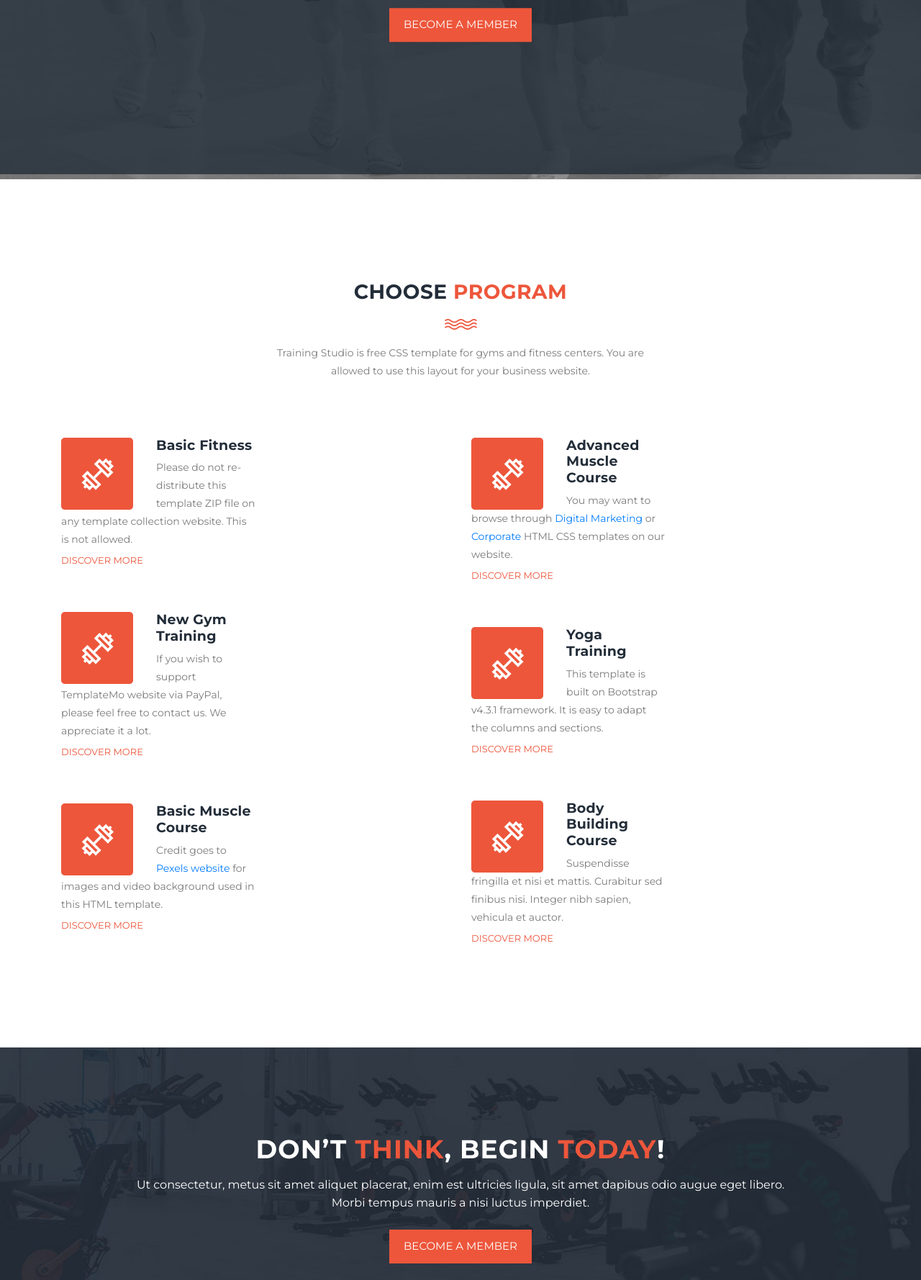
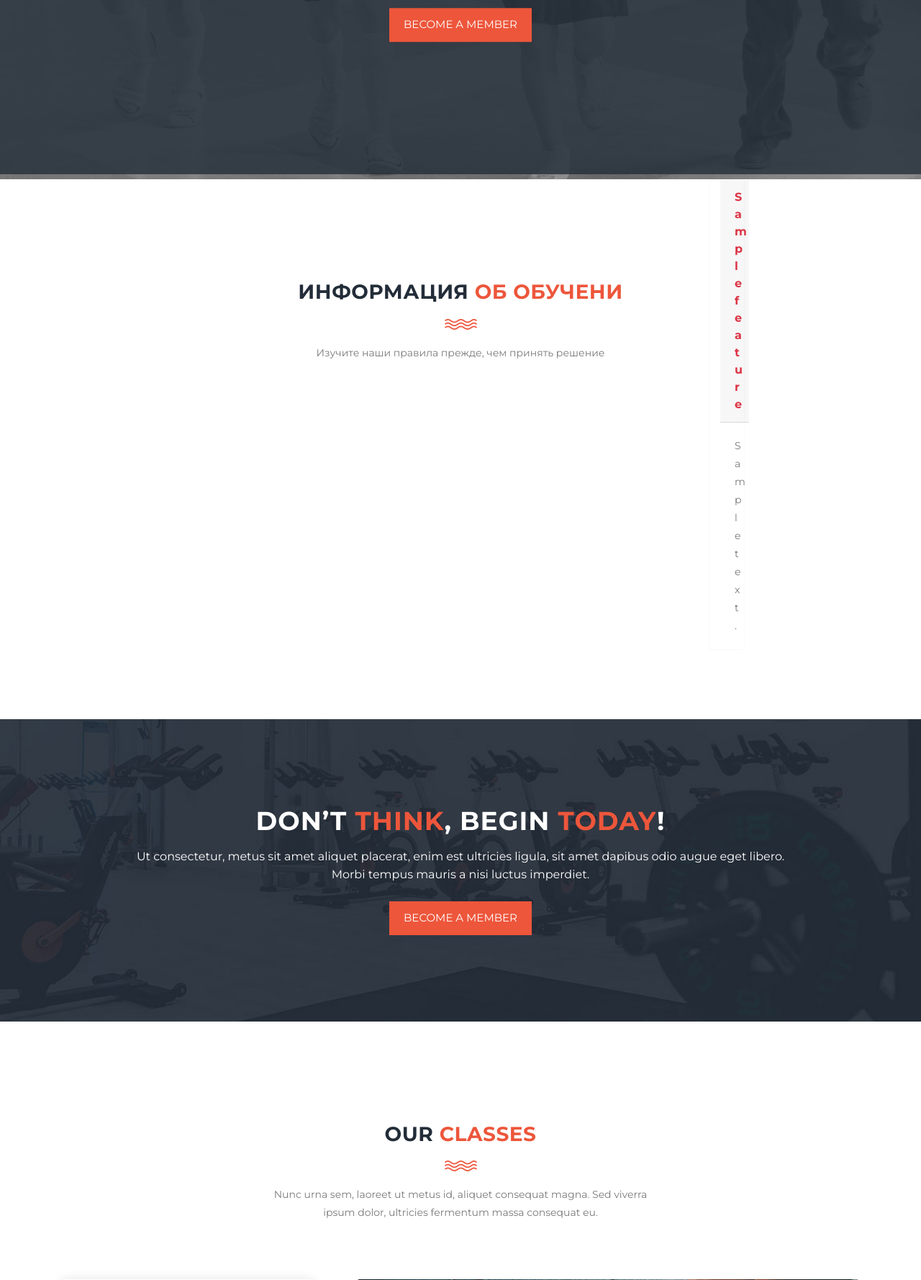
Before and after one commit to GreatRaksin/Django_school_site, a Django app: page / in a window 1280 px wide. Shown: the part 551-2329 px from the top of the page at 72% size. Run offline with Django 3.2, Linux system fonts and the light colour scheme; tables that the repository leaves empty hold one stand-in row (values such as "Sample post"); some libraries are stand-ins or nearby versions.

Commit message:
Adding features

```diff
--- a/school/models.py
+++ b/school/models.py
@@ -74,7 +74,7 @@
                             default='static/site/images/tutor_default.jpg',
                             upload_to='icons_features')
     title = models.CharField('Фишка', max_length=100, blank=True, null=True, db_index=True)
-    text = models.CharField('Текст фишки', max_length=300, blank=True, null=True, db_index=True)
+    text = models.TextField('Текст фишки', max_length=300, blank=True, null=True, db_index=True)
     is_active = models.BooleanField('Активно', db_index=True, blank=True, null=True, default=False)
 
     class Meta:
@@ -83,4 +83,4 @@
         verbose_name_plural = 'Фишки'
 
     def __str__(self):
-        return self.name
+        return self.title
--- a/school/views.py
+++ b/school/views.py
@@ -1,11 +1,13 @@
 from django.shortcuts import render
-from .models import Tutor
+from .models import Tutor, Features
 from .forms import TutorSelectForm
 
 
 # Create your views here.
 def index(request):
-    return render(request, 'index.html', {'title': 'Z'})
+    features = Features.objects.filter(is_active=True)
+    return render(request, 'index.html', {'title': 'Занятия по школьной программе в 100 баллов',
+                                          'features': features})
 
 
 def tutors(request):
--- a/templates/index.html
+++ b/templates/index.html
@@ -24,89 +24,20 @@
             <div class="row">
                 <div class="col-lg-6 offset-lg-3">
                     <div class="section-heading">
-                    <h2>Choose <em>Program</em></h2>
-                    <img src="assets/images/line-dec.png" alt="waves">
-                    <p>Training Studio is free CSS template for gyms and fitness centers. You are allowed to use this
-                       layout for your business website.</p>
+                        <h2>Информация <em>об обучени</em></h2>
+                        <img src="{% static 'site/images/line-dec.png' %}" alt="waves">
+                        <p>Изучите наши правила прежде, чем принять решение</p>
                     </div>
                 </div>
-            <div class="col-lg-6">
-                <ul class="features-items">
-                    <li class="feature-item">
-                        <div class="left-icon">
-                            <img src="{% static 'site/images/features-first-icon.png' %}" alt="First One">
+                <div class="row justify-content-around">
+                    {% for feature in features %}
+                        <div class="card border-light mb-3 col-lg-3 col-md-3 col-sm-5">
+                            <div class="card-header text-danger text-center"><b>{{ feature.title }}</b></div>
+                            <div class="card-body">
+                                <p class="card-text">{{ feature.text }}</p>
                             </div>
-                        <div class="right-content">
-                            <h4>Basic Fitness</h4>
-                            <p>Please do not re-distribute this template ZIP file on any template collection website.
-                               This is not allowed.</p>
-                            <a href="#" class="text-button">Discover More</a>
                         </div>
-                    </li>
-                    <li class="feature-item">
-                        <div class="left-icon">
-                            <img src="assets/images/features-first-icon.png" alt="second one">
-                        </div>
-                        <div class="right-content">
-                            <h4>New Gym Training</h4>
-                            <p>If you wish to support TemplateMo website via PayPal, please feel free to contact us. We
-                               appreciate it a lot.</p>
-                            <a href="#" class="text-button">Discover More</a>
-                        </div>
-                    </li>
-                    <li class="feature-item">
-                        <div class="left-icon">
-                            <img src="assets/images/features-first-icon.png" alt="third gym training">
-                        </div>
-                        <div class="right-content">
-                            <h4>Basic Muscle Course</h4>
-                            <p>Credit goes to <a rel="nofollow" href="https://www.pexels.com" target="_blank">Pexels
-                                                                                                              website</a>
-                               for images and video background used in this HTML template.</p>
-                            <a href="#" class="text-button">Discover More</a>
-                        </div>
-                    </li>
-                </ul>
-            </div>
-            <div class="col-lg-6">
-                <ul class="features-items">
-                    <li class="feature-item">
-                        <div class="left-icon">
-                            <img src="assets/images/features-first-icon.png" alt="fourth muscle">
-                        </div>
-                        <div class="right-content">
-                            <h4>Advanced Muscle Course</h4>
-                            <p>You may want to browse through <a rel="nofollow"
-                                                                 href="https://templatemo.com/tag/digital-marketing"
-                                                                 target="_parent">Digital Marketing</a> or <a
-                                    href="https://templatemo.com/tag/corporate">Corporate</a> HTML CSS templates on our
-                               website.</p>
-                            <a href="#" class="text-button">Discover More</a>
-                        </div>
-                    </li>
-                    <li class="feature-item">
-                        <div class="left-icon">
-                            <img src="assets/images/features-first-icon.png" alt="training fifth">
-                        </div>
-                        <div class="right-content">
-                            <h4>Yoga Training</h4>
-                            <p>This template is built on Bootstrap v4.3.1 framework. It is easy to adapt the columns and
-                               sections.</p>
-                            <a href="#" class="text-button">Discover More</a>
-                        </div>
-                    </li>
-                    <li class="feature-item">
-                        <div class="left-icon">
-                            <img src="assets/images/features-first-icon.png" alt="gym training">
-                        </div>
-                        <div class="right-content">
-                            <h4>Body Building Course</h4>
-                            <p>Suspendisse fringilla et nisi et mattis. Curabitur sed finibus nisi. Integer nibh sapien,
-                               vehicula et auctor.</p>
-                            <a href="#" class="text-button">Discover More</a>
-                        </div>
-                    </li>
-                </ul>
+                    {% endfor %}
                 </div>
             </div>
         </div>
@@ -120,7 +51,8 @@
                 <div class="col-lg-10 offset-lg-1">
                     <div class="cta-content">
                         <h2>Don’t <em>think</em>, begin <em>today</em>!</h2>
-                    <p>Ut consectetur, metus sit amet aliquet placerat, enim est ultricies ligula, sit amet dapibus odio
+                        <p>Ut consectetur, metus sit amet aliquet placerat, enim est ultricies ligula, sit amet dapibus
+                            odio
                             augue eget libero. Morbi tempus mauris a nisi luctus imperdiet.</p>
                         <div class="main-button scroll-to-section">
                             <a href="#our-classes">Become a member</a>
@@ -140,7 +72,8 @@
                     <div class="section-heading">
                         <h2>Our <em>Classes</em></h2>
                         <img src="assets/images/line-dec.png" alt="">
-                    <p>Nunc urna sem, laoreet ut metus id, aliquet consequat magna. Sed viverra ipsum dolor, ultricies
+                        <p>Nunc urna sem, laoreet ut metus id, aliquet consequat magna. Sed viverra ipsum dolor,
+                            ultricies
                             fermentum massa consequat eu.</p>
                     </div>
                 </div>
@@ -148,7 +81,8 @@
             <div class="row" id="tabs">
                 <div class="col-lg-4">
                     <ul>
-                    <li><a href='#tabs-1'><img src="assets/images/tabs-first-icon.png" alt="">First Training Class</a>
+                        <li><a href='#tabs-1'><img src="assets/images/tabs-first-icon.png" alt="">First Training
+                            Class</a>
                         </li>
                         <li><a href='#tabs-2'><img src="assets/images/tabs-first-icon.png" alt="">Second Training
                             Class</a></a></li>
@@ -166,7 +100,8 @@
                             <h4>First Training Class</h4>
                             <p>Phasellus convallis mauris sed elementum vulputate. Donec posuere leo sed dui eleifend
                                 hendrerit. Sed suscipit suscipit erat, sed vehicula ligula. Aliquam ut sem fermentum sem
-                           tincidunt lacinia gravida aliquam nunc. Morbi quis erat imperdiet, molestie nunc ut, accumsan
+                                tincidunt lacinia gravida aliquam nunc. Morbi quis erat imperdiet, molestie nunc ut,
+                                accumsan
                                 diam.</p>
                             <div class="main-button">
                                 <a href="#">View Schedule</a>
@@ -176,8 +111,10 @@
                             <img src="assets/images/training-image-02.jpg" alt="Second Training">
                             <h4>Second Training Class</h4>
                             <p>Integer dapibus, est vel dapibus mattis, sem mauris luctus leo, ac pulvinar quam tortor a
-                           velit. Praesent ultrices erat ante, in ultricies augue ultricies faucibus. Nam tellus nibh,
-                           ullamcorper at mattis non, rhoncus sed massa. Cras quis pulvinar eros. Orci varius natoque
+                                velit. Praesent ultrices erat ante, in ultricies augue ultricies faucibus. Nam tellus
+                                nibh,
+                                ullamcorper at mattis non, rhoncus sed massa. Cras quis pulvinar eros. Orci varius
+                                natoque
                                 penatibus et magnis dis parturient montes, nascetur ridiculus mus.</p>
                             <div class="main-button">
                                 <a href="#">View Schedule</a>
@@ -187,7 +124,8 @@
                             <img src="assets/images/training-image-03.jpg" alt="Third Class">
                             <h4>Third Training Class</h4>
                             <p>Fusce laoreet malesuada rhoncus. Donec ultricies diam tortor, id auctor neque posuere sit
-                           amet. Aliquam pharetra, augue vel cursus porta, nisi tortor vulputate sapien, id scelerisque
+                                amet. Aliquam pharetra, augue vel cursus porta, nisi tortor vulputate sapien, id
+                                scelerisque
                                 felis magna id felis. Proin neque metus, pellentesque pharetra semper vel, accumsan a
                                 neque.</p>
                             <div class="main-button">
@@ -197,8 +135,10 @@
                         <article id='tabs-4'>
                             <img src="assets/images/training-image-04.jpg" alt="Fourth Training">
                             <h4>Fourth Training Class</h4>
-                        <p>Pellentesque habitant morbi tristique senectus et netus et malesuada fames ac turpis egestas.
-                           Aenean ultrices elementum odio ac tempus. Etiam eleifend orci lectus, eget venenatis ipsum
+                            <p>Pellentesque habitant morbi tristique senectus et netus et malesuada fames ac turpis
+                                egestas.
+                                Aenean ultrices elementum odio ac tempus. Etiam eleifend orci lectus, eget venenatis
+                                ipsum
                                 commodo et.</p>
                             <div class="main-button">
                                 <a href="#">View Schedule</a>
@@ -218,7 +158,8 @@
                     <div class="section-heading dark-bg">
                         <h2>Classes <em>Schedule</em></h2>
                         <img src="assets/images/line-dec.png" alt="">
-                    <p>Nunc urna sem, laoreet ut metus id, aliquet consequat magna. Sed viverra ipsum dolor, ultricies
+                        <p>Nunc urna sem, laoreet ut metus id, aliquet consequat magna. Sed viverra ipsum dolor,
+                            ultricies
                             fermentum massa consequat eu.</p>
                     </div>
                 </div>
@@ -287,7 +228,8 @@
                     <div class="section-heading">
                         <h2>Expert <em>Trainers</em></h2>
                         <img src="assets/images/line-dec.png" alt="">
-                    <p>Nunc urna sem, laoreet ut metus id, aliquet consequat magna. Sed viverra ipsum dolor, ultricies
+                        <p>Nunc urna sem, laoreet ut metus id, aliquet consequat magna. Sed viverra ipsum dolor,
+                            ultricies
                             fermentum massa consequat eu.</p>
                     </div>
                 </div>
```
Lines whose indentation alone changed are shown as unchanged.
